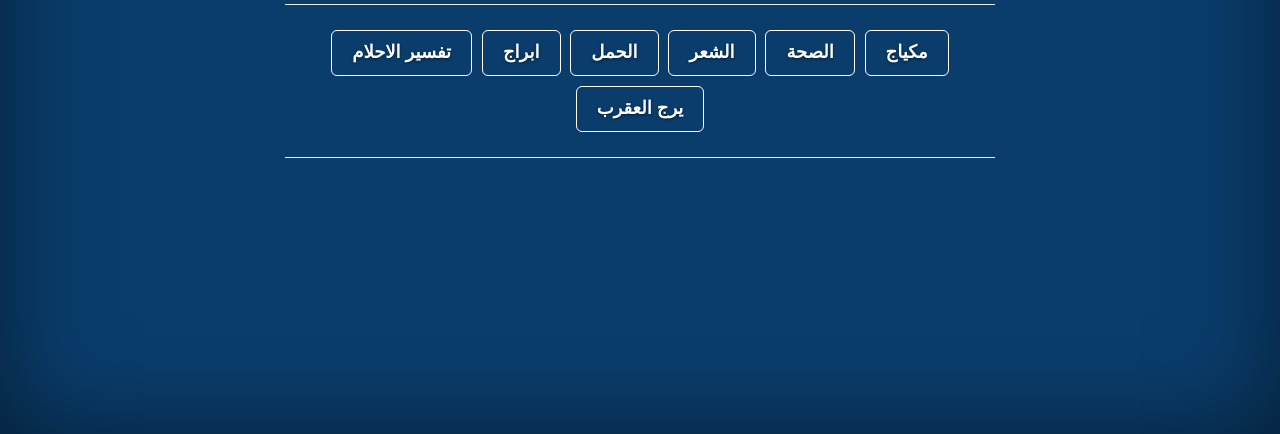
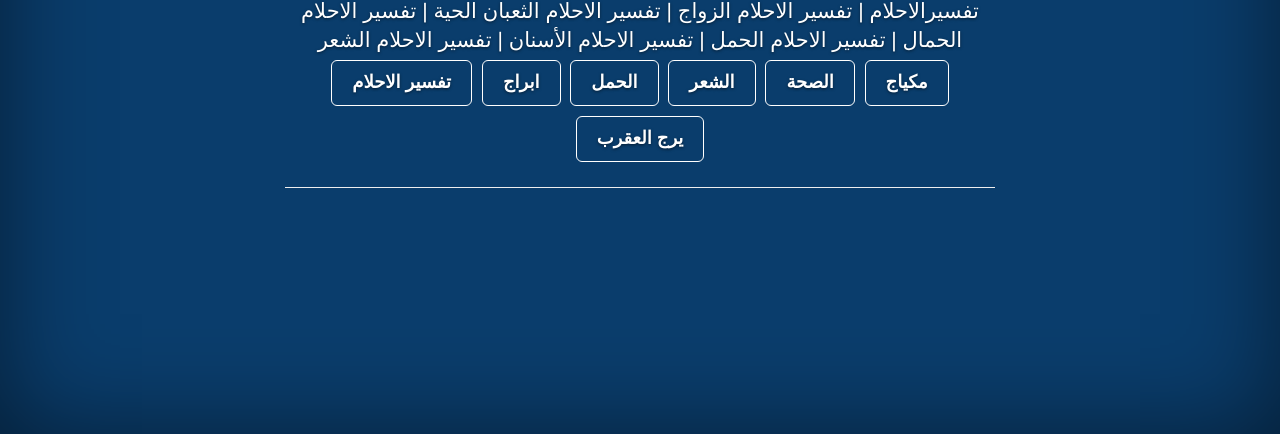
Before and after one commit to arabssites/arabssites.github.io, a plain HTML site: page index.html in a window 1280 px wide. Shown: the part 366-800 px from the top of the page. Drawn offline with nearby package versions, Linux system fonts and the light colour scheme.

Commit message:
Update index.html

```diff
--- a/index.html
+++ b/index.html
@@ -23,6 +23,9 @@ body{color:#fff;text-align:center;text-shadow:0 1px 3px rgba(0,0,0,.5)}.site-wra
 
  <hr> <p  class="lead">
 
+             <a href="https://www.thedreams.co">تفسيرالاحلام</a> | <a href="https://www.thedreams.co/seeing/445">تفسير الاحلام الزواج</a> | <a href="https://www.thedreams.co/seeing/603">تفسير الاحلام الثعبان الحية</a> |
+        <a href="https://www.thedreams.co/seeing/590">تفسير الاحلام الحمال</a> | <a href="https://www.thedreams.co/seeing/594">تفسير الاحلام الحمل</a> | <a href="https://www.thedreams.co/seeing/410" title="">تفسير الاحلام الأسنان</a> | <a href="https://www.thedreams.co/seeing/371" >تفسير الاحلام الشعر</a>
+            <br>
     <a href="https://www.thedreams.co/"  class="btn btn-outline-inverse btn-lg"> تفسير الاحلام</a>
 <a href="https://www.almrahonline.com/t/%d8%a7%d9%84%d8%a3%d8%a8%d8%b1%d8%a7%d8%ac" class="btn btn-outline-inverse btn-lg">ابراج</a>
 <a href="https://www.almrahonline.com/pregnancy-childbirth " class="btn btn-outline-inverse btn-lg">الحمل</a>
```
